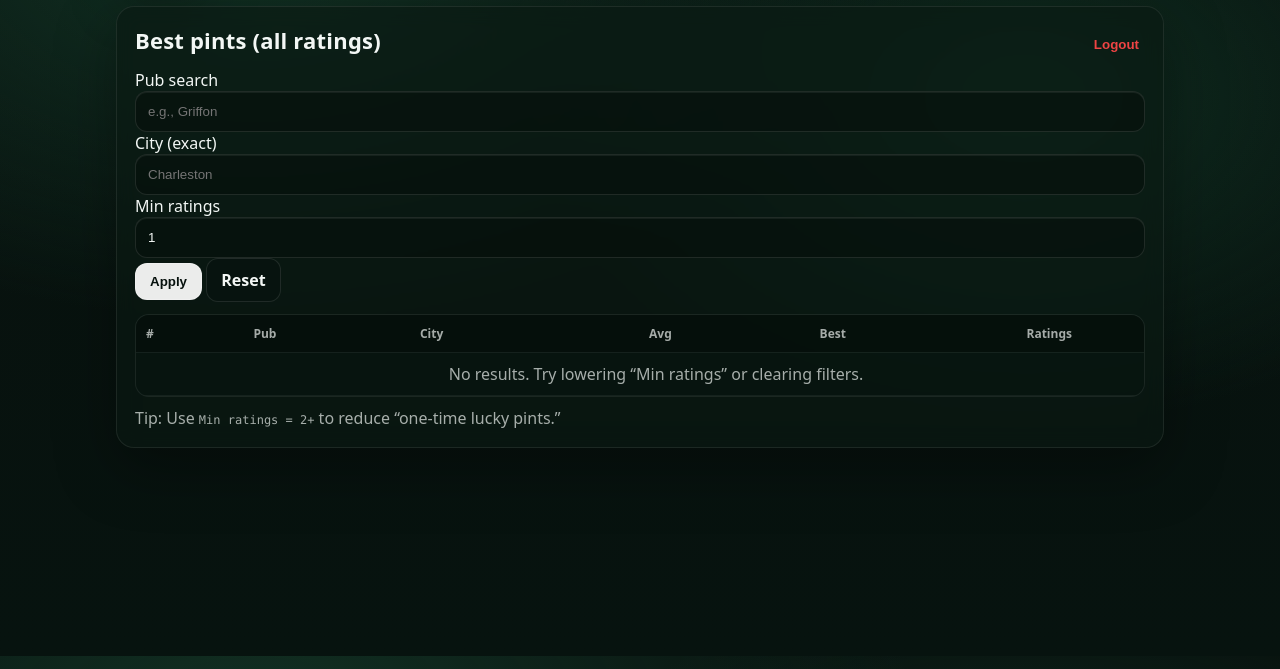
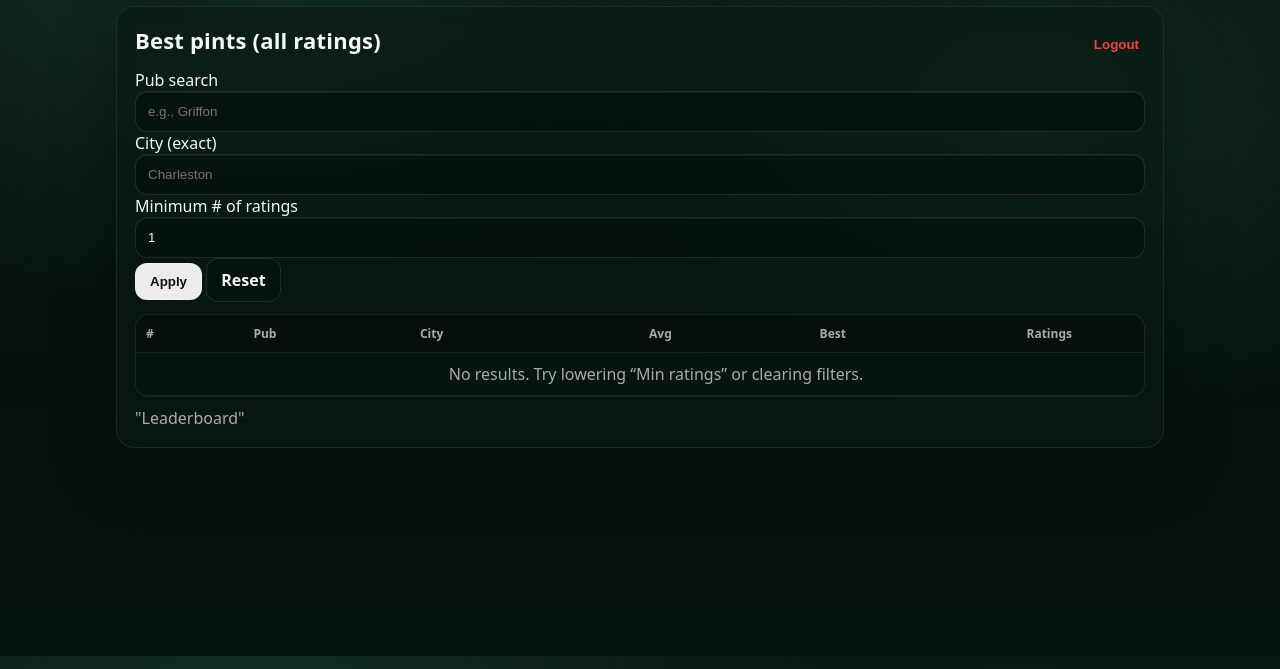
Before and after one commit to mpeacock23243/two-pints-score, a Flask app: page /leaderboard in a window 1280 px wide. Shown: the part 144-813 px from the top of the page. Run offline with Flask 3, Linux system fonts and the light colour scheme; the visitor is signed in with stand-in values (Sample User, id 1); data that the repository does not hold is empty.

```diff
--- a/templates/leaderboard.html
+++ b/templates/leaderboard.html
@@ -42,7 +42,7 @@
           </label>
 
           <label>
-            Min ratings
+            Minimum # of ratings
             <input name="min" type="number" min="1" max="999" value="{{ min_ratings }}" />
           </label>
 
@@ -84,7 +84,7 @@
         </div>
 
         <div class="muted tiny" style="margin-top: 10px;">
-          Tip: Use <span class="mono">Min ratings = 2+</span> to reduce “one-time lucky pints.”
+          "Leaderboard"
         </div>
       </section>
     </div>
```
